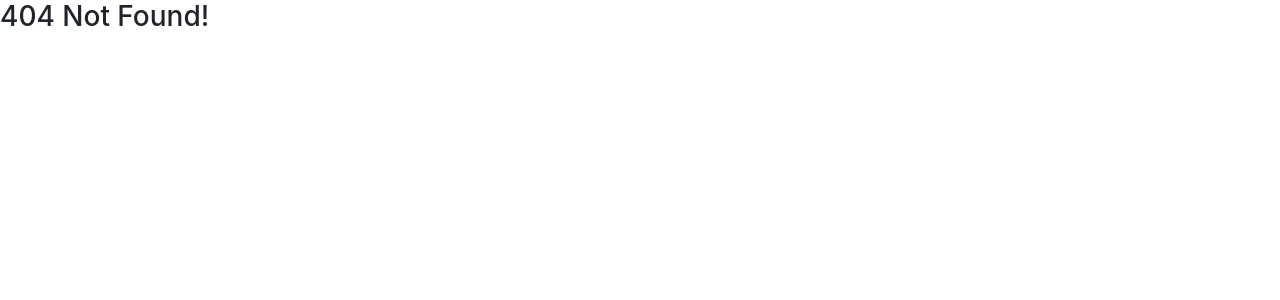
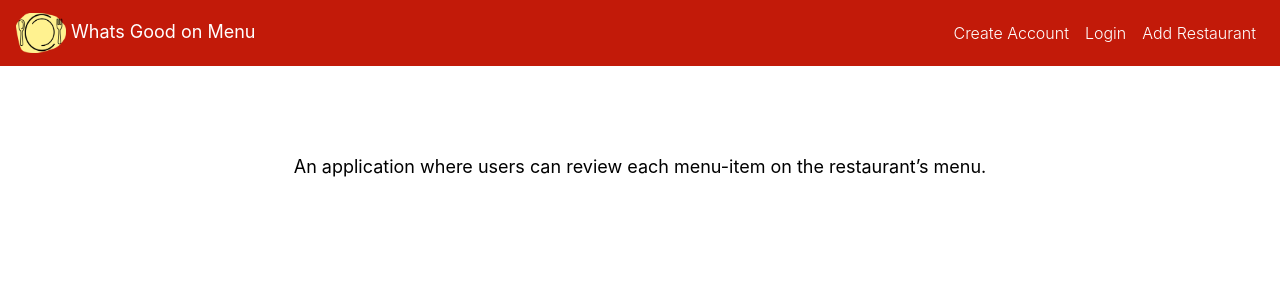
Before and after one commit to sanskruti29/whatsgoodonmenuui, a React (Create React App) app: page /aboutUs in a window 1280 px wide. Before the commit this address led to /404. Shown: the top 300 px of the page. Built offline with nearby package versions, Linux system fonts and the light colour scheme; the HTML template or start-up script is replaced by a standard one.

Commit message:
developer info styling, addition of about us page

```diff
--- a/src/App.js
+++ b/src/App.js
@@ -7,6 +7,7 @@ import NotFoundPage from "./components/pages/404";
 import Home from "./components/pages/Home";
 import AddRestaurantPage from "./components/pages/AddRestaurant";
 import LoginPage from "./components/pages/Login";
+import AboutUs from "./components/pages/AboutUs";
 
 class App extends Component{
   render(){
@@ -17,6 +18,7 @@ class App extends Component{
           <Route exact path="/login" component={LoginPage}></Route>
           <Route exact path="/createAccount" component={CreateAccountPage}></Route>
           <Route exact path="/addRestaurant" component={AddRestaurantPage}></Route>
+          <Route exact path="/aboutUs" component={AboutUs}></Route>
           <Route exact path="/404" component={NotFoundPage}></Route>
           <Redirect to="/404" />
         </Switch>
--- /dev/null
+++ b/src/components/pages/AboutUs.js
@@ -0,0 +1,14 @@
+import React from 'react'
+import './Styles.css'
+import Header from './Header'
+
+export default class AboutUs extends React.Component{
+    render(){
+        return(
+            <div>
+                <Header/>
+                <p className="jumbotron-fluid container Comment">An application where users can review each menu-item on the restaurant’s menu.</p>
+            </div>
+        );
+    }
+}
--- a/src/components/pages/Footer.js
+++ b/src/components/pages/Footer.js
@@ -1,11 +1,14 @@
 import React from "react";
 import './Styles.css';
+import { Nav} from 'react-bootstrap';
 
 export default class Footer extends React.Component{
     render(){
         return (
             <div className="FooterStyle">
-                <h1>About us</h1>
+                <Nav className="navOptions jumbotron-fluid container justify-content-center">
+                    <Nav.Link active="false" href="/aboutUs" style={{color:"white"}}>About us</Nav.Link>
+                </Nav>
             </div>
         );
     }
--- a/src/components/pages/Home.js
+++ b/src/components/pages/Home.js
@@ -6,6 +6,7 @@ import TotalVisits from '../VisitorInfo/TotalVisits';
 import VisitingFrom from '../VisitorInfo/VisitingFrom';
 import UniqueVisitors from '../VisitorInfo/UniqueVisitors';
 import ImageCarousel from './ImageCarousel';
+import Footer from './Footer';
 
 function UserName(props){
     return(
@@ -50,7 +51,8 @@ function Twitter(props){
 
 function Comment(props){
     return(
-        <div className="Comment" >
+        <div className="jumbotron container Comment"
+            style={{marginTop: 10}}>
             <div>
                 <h6>It is {props.date.toLocaleDateString()} and {props.time.toLocaleTimeString()}</h6>
             </div>
@@ -58,6 +60,7 @@ function Comment(props){
                 {props.text}
             </div>
             <UserName user={props.user}/>
+            <br/>
             <LinkedIn/>
             <GitHub/>
             <Twitter/>
@@ -90,6 +93,7 @@ export default class Home extends React.Component{
                 text = {comment.text}
                 time ={comment.time}
             />
+            <Footer/>
           </div>
         );
     }
--- a/src/components/pages/ImageCarousel.js
+++ b/src/components/pages/ImageCarousel.js
@@ -36,3 +36,7 @@ export default class ImageCarousel extends React.Component {
         );
     }
 }
+//col-md-6
+//col-sm-6
+//col-sx-12
+//mt-1
--- a/src/components/pages/Styles.css
+++ b/src/components/pages/Styles.css
@@ -93,7 +93,7 @@
 
 /* Home.js */
 .Comment {
-  min-height: 75vh;
+  min-height: 25vh;
   display: flex;
   flex-direction: column;
   align-items: center;
```
Lines whose indentation alone changed are shown as unchanged.
